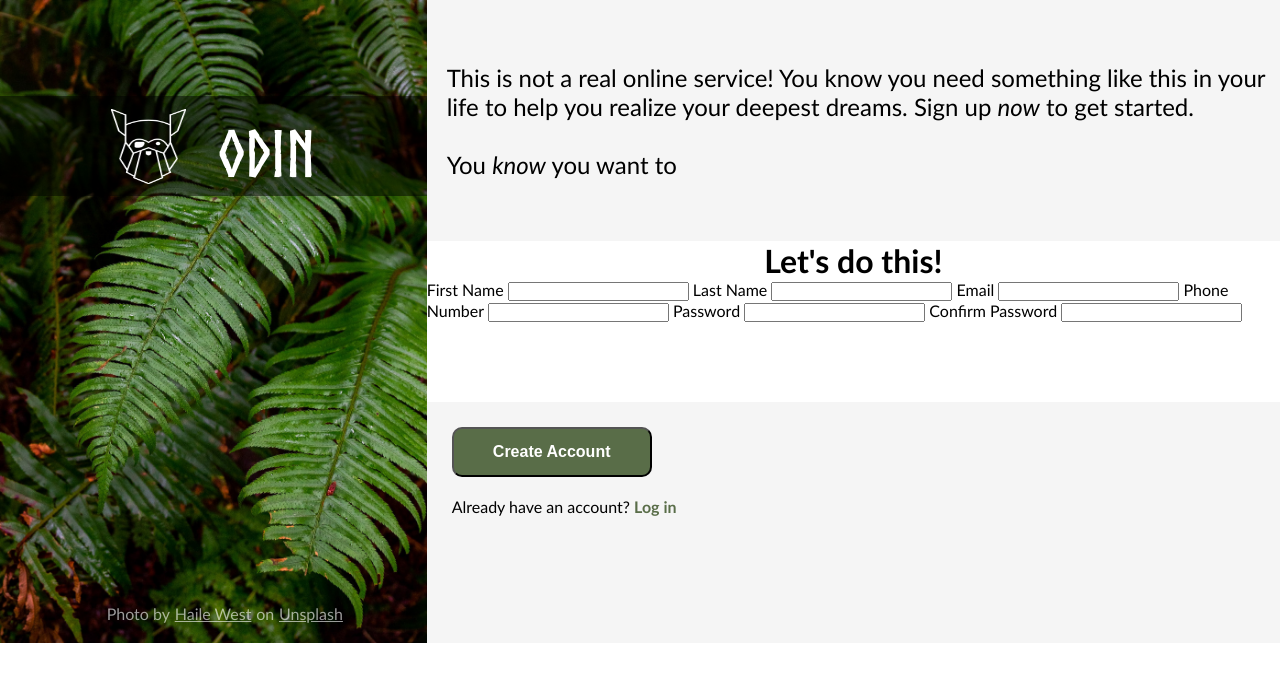
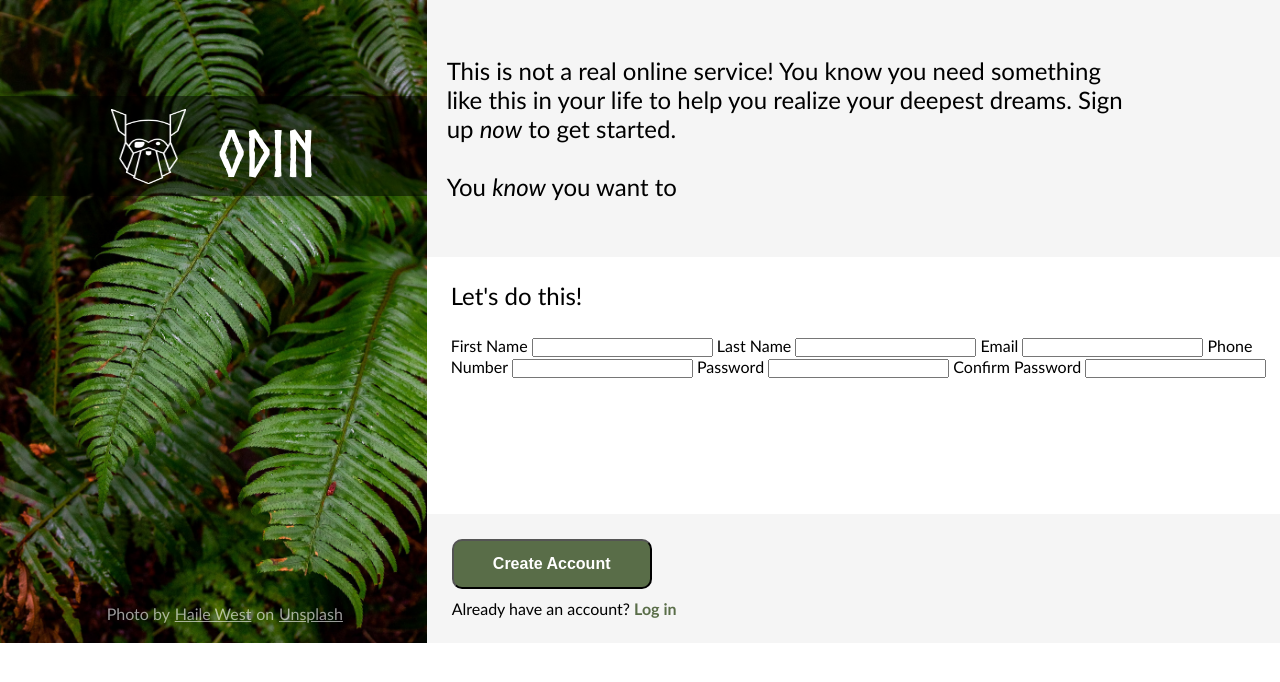
Before and after one commit to lex23unwin/8SignUpForm, a plain HTML site: page index.html in a window 1280 px wide. Shown: the top 682 px of the page. Drawn offline with Linux system fonts and the light colour scheme.

Commit message:
Resizing issues fixed

```diff
--- a/index.html
+++ b/index.html
@@ -33,7 +33,7 @@
                     <p>You <em>know</em> you want to</p>
             </div>
             <div class="container-right-form">
-                <h1>Let's do this!</h1>
+                <p>Let's do this!</p>
                 <form action="#" id="my-form">
                     <label for="firstname" class="label">First Name</label>
                     <input type="text" id="firstname" name="firstname">
--- a/style.css
+++ b/style.css
@@ -77,42 +77,57 @@ body {
 
 .container-right {
     position: relative;
+    background-color: #f5f5f5;
 }
 
 .container-right-text {
     background-color: #f5f5f5;
-    height: 37.5%;
+    height: 40%;
     display: flex;
     flex-direction: column;
     justify-content: center;
     text-align: left;
     font-size: 1.5rem;
     padding-left: 20px;
+    width: 83%;
 }
 
 .container-right-form {
     background-color: white;
-    height: 25%;
+    height: 40%;
+    display: flex;
+    flex-direction: column;
+    gap: 10%;
 }
 
-.container-right-form h1 {
-    text-align: center;
+.container-right-form p {
+    padding-top: 1em;
+    padding-left: 1em;
 }
 
 .container-right-form form {
+    padding-left: 1.5em;
+}
 
+.container-right-form p {
+    font-size: 1.5rem;
+}
+
+input:focus {
+    border: 1px solid blue;
+    box-shadow: 2px 2px 5px rgba(0, 0, 0, 0.253);
 }
 
 
 .container-right-button-section {
     background-color: yellow;
-    height: 37.5%;
+    height: 20%;
     background-color: #f5f5f5;
     padding-left: 25px;
     padding-top: 25px;
     display: flex;
     flex-direction: column;
-    gap: 20px;
+    gap: 10px;
 }
 
 .sign-up-button {
```
